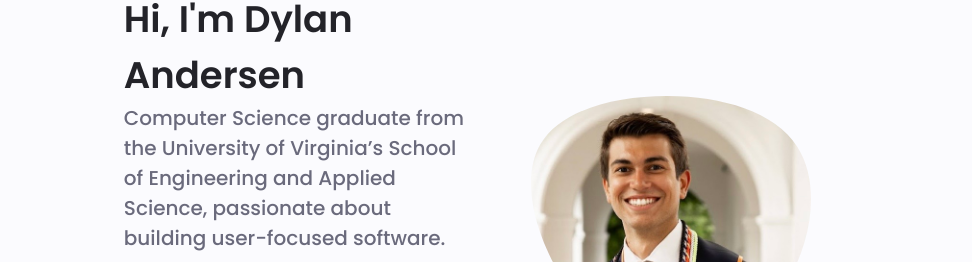
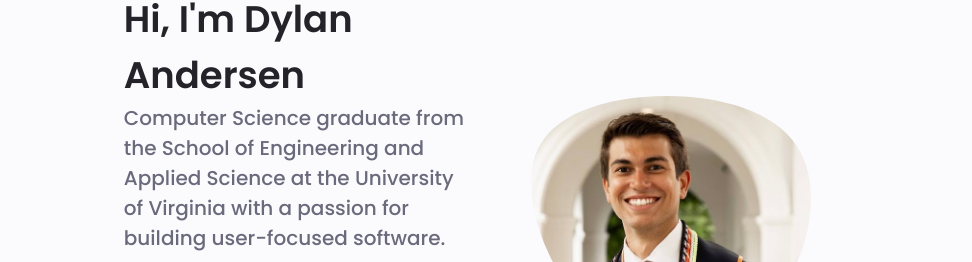
Before and after one commit to Dylanandersen35/dylan_andersen_portfolio, a plain HTML site: page index.html in a window 1280 px wide. Shown: the part 193-455 px from the top of the page, 181-1153 px from the left. Drawn offline with nearby package versions, Linux system fonts and the light colour scheme.

Commit message:
fixed bio

```diff
--- a/index.html
+++ b/index.html
@@ -116,7 +116,7 @@
             <div class="home_data">
               <h1 class="home_title">Hi, I'm Dylan Andersen</h1>
               <h3 class="home_subtitle">
-                Computer Science graduate from the University of Virginia’s School of Engineering and Applied Science, passionate about building user-focused software.
+                Computer Science graduate from the School of Engineering and Applied Science at the University of Virginia with a passion for building user-focused software.
               </h3>
               <p class="home_description">
                 From AI-powered tools to secure healthcare platforms, I love solving real problems with clean code and clear communication.
```
